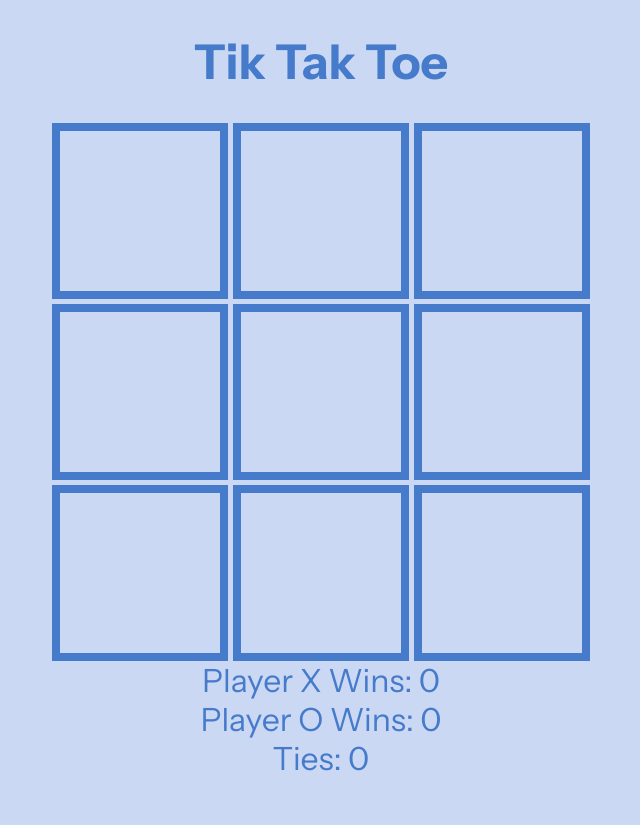
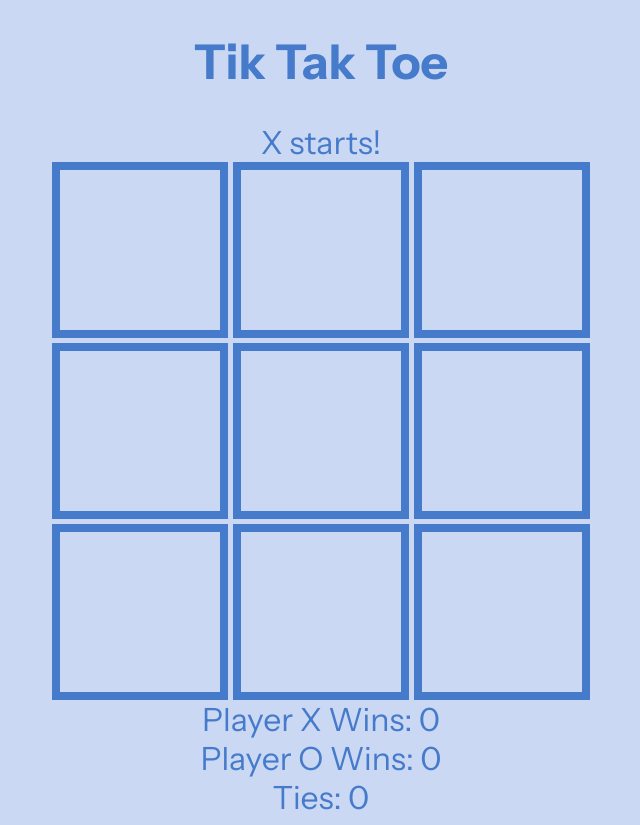
Before and after one commit to angelycontrerasr/tik-tak-toe, a website: page index.html in a window 1280 px wide. Shown: the whole page, without its empty margins (319-959 px from the left). Before the commit the page ends 800 px from the top, so only its background shows below. Drawn offline with Linux system fonts and the light colour scheme; a web font is replaced by a local one.

Commit message:
added a line that shows who starts

```diff
--- a/index.html
+++ b/index.html
@@ -10,6 +10,7 @@
 </head>
 <body>
 <h1>Tik Tak Toe</h1>
+<div> <span id="who-starts"></span></div>
 <div id="board"></div>
 <div>Player X Wins: <span id="score-x">0</span></div>
 <div>Player O Wins: <span id="score-o">0</span></div>
--- a/scripts.js
+++ b/scripts.js
@@ -77,7 +77,7 @@ function resetGame() {
 // Render the board and set it as the innerHTML
 
 let firstPlayer = WhoGoesFirst(playerX, playerO);
-
+document.getElementById("who-starts").textContent = firstPlayer.player +" " + "starts!";
 // eventually I'll need to replace the text board with images
 //render the board with a  loop in the board object and an if to determine whether to show an x or an image
 function RenderBoard(board) {
--- a/styles.css
+++ b/styles.css
@@ -40,3 +40,6 @@ div {
     width: 10rem;
     height: 10rem;
 }
+#who-starts {
+    margin-top: 3rem;
+}
```
